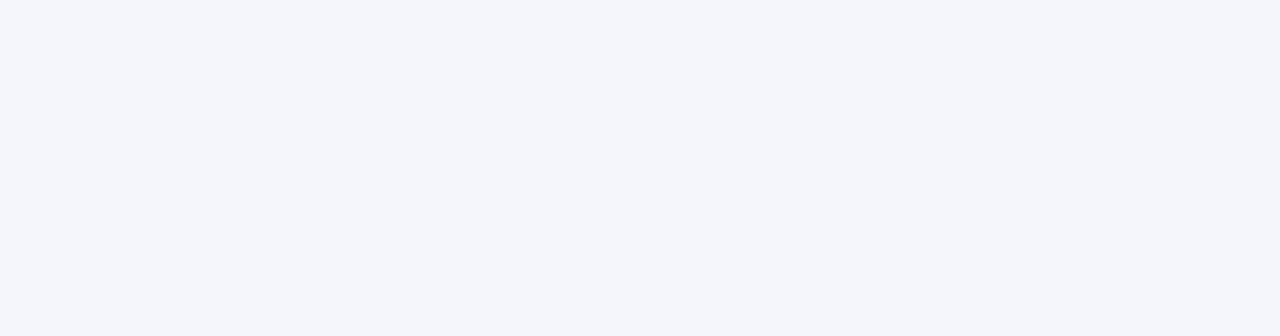
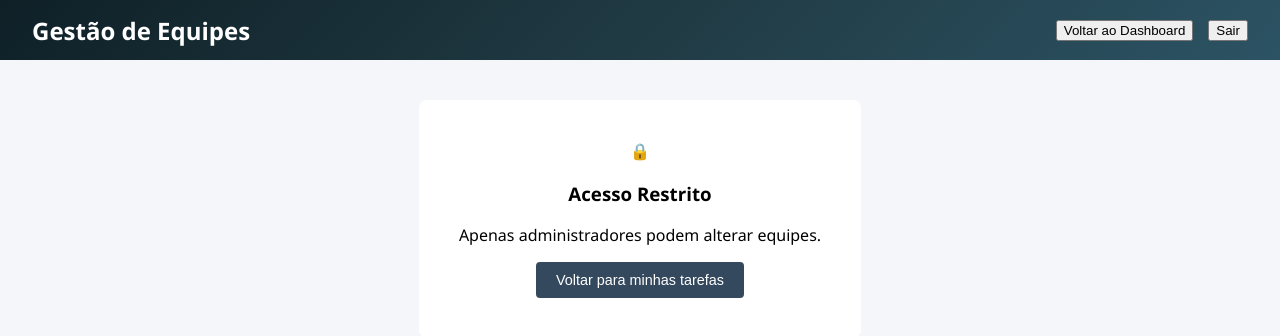
Before and after one commit to Albergaria-Joao/Projeto-COM759, a Vue app in the folder frontend/: page /update-equipe in a window 1280 px wide. Shown: the top 336 px of the page. Built offline with nearby package versions, Linux system fonts and the light colour scheme.

Commit message:
CRUD da equipe feito no frontend

```diff
--- /dev/null
+++ b/frontend/src/views/CreateEquipe.vue
@@ -0,0 +1,76 @@
+<template>
+  <div class="container">
+    <h2>Criar Equipe</h2>
+
+    <form @submit.prevent="createEquipe">
+      <div class="field">
+        <label>Nome:</label>
+        <input type="text" v-model="nome" required />
+      </div>
+
+      <div class="field">
+        <label>Descrição:</label>
+        <input type="text" v-model="descricao" required />
+      </div>
+
+      <button type="submit">Enviar</button>
+    </form>
+  </div>
+</template>
+
+<script>
+import api from '@/api'
+
+export default {
+  name: 'CreateEquipe',
+
+  data () {
+    return {
+      nome: '',
+      descricao: ''
+    }
+  },
+
+  methods: {
+    async createEquipe () {
+      try {
+        const response = await api.post('/create-equipe', {
+          nome: this.nome,
+          descricao: this.descricao
+        })
+
+        alert(response.data.mensagem)
+        this.$router.push('/equipes')
+      } catch (err) {
+        console.error(err)
+        alert('Erro ao criar equipe.')
+      }
+    }
+  }
+}
+</script>
+
+<style scoped>
+.container {
+  max-width: 500px;
+  margin: auto;
+  padding: 20px;
+}
+
+.field {
+  margin-bottom: 12px;
+  display: flex;
+  flex-direction: column;
+}
+
+input {
+  padding: 8px;
+  font-size: 16px;
+}
+
+button {
+  padding: 10px 15px;
+  font-size: 16px;
+  cursor: pointer;
+}
+</style>
--- a/frontend/src/views/Dashboard.vue
+++ b/frontend/src/views/Dashboard.vue
@@ -193,8 +193,7 @@ export default {
     async fetchAll () {
       try {
         // Envia params vazio para garantir header correto no backend
-        const params = new URLSearchParams()
-        const res = await api.post('/get-tarefas', params)
+        const res = await api.post('/get-tarefas', {})
 
         // O Axios geralmente converte o JSON automaticamente
         this.tarefas = res.data
@@ -242,7 +241,9 @@ export default {
         console.error(err)
       } finally {
         // Limpa o usuário simulado e redireciona
-        localStorage.removeItem('usuario_app')
+        localStorage.removeItem('nome')
+        localStorage.removeItem('auth')
+        localStorage.removeItem('username')
         this.$router.push('/login')
       }
     }
--- a/frontend/src/views/Equipes.vue
+++ b/frontend/src/views/Equipes.vue
@@ -24,6 +24,7 @@
       <div v-if="user && user.auth === 'admin'" class="card-container">
         <div class="card-header">
           <h3>Equipes Cadastradas</h3>
+          <button @click="goToCreate">Criar Equipe</button>
           <span class="badge">{{ equipes.length }} equipes</span>
         </div>
 
@@ -42,6 +43,18 @@
               <tr v-for="e in equipes" :key="e._id.$oid">
                 <td class="team-name">{{ e.nome }}</td>
                 <td class="team-desc">{{ e.descricao }}</td>
+                <!-- BOTÕES -->
+                <td class="actions-cell">
+                  <button class="btn-edit"
+                          @click="editarEquipe(e._id.$oid)">
+                    ✏️ Editar
+                  </button>
+
+                  <button class="btn-delete"
+                          @click="deletarEquipe(e._id.$oid)">
+                    🗑️ Excluir
+                  </button>
+                </td>
               </tr>
             </tbody>
           </table>
@@ -114,10 +127,44 @@ export default {
       } catch (err) {
         console.error(err)
       } finally {
-        localStorage.removeItem('usuario_app')
+        localStorage.removeItem('nome')
+        localStorage.removeItem('auth')
+        localStorage.removeItem('username')
         this.$router.push('/login')
       }
+    },
+
+    editarEquipe (id) {
+      this.$router.push(`/update-equipe?id=${id}`)
+    },
+
+    goToCreate () {
+      this.$router.push("/create-equipe");
+    },
+
+    async deletarEquipe(id) {
+      if (!confirm("Tem certeza que deseja excluir esta equipe?")) {
+        return
+      }
+
+      try {
+        const payload = new URLSearchParams()
+        payload.append("id", id)
+
+        const res = await api.post(`/delete-equipe/${id}`, {})
+
+        alert(res.data.mensagem || "Equipe removida!")
+
+        // Atualiza tabela
+        this.fetchEquipes()
+
+      } catch (err) {
+        console.error("Erro ao excluir equipe:", err)
+        alert("Erro ao excluir.")
+      }
     }
+
+
   }
 }
 </script>
--- a/frontend/src/views/Membros.vue
+++ b/frontend/src/views/Membros.vue
@@ -125,7 +125,9 @@ export default {
       } catch (err) {
         console.error(err);
       } finally {
-        localStorage.removeItem('usuario_app');
+        localStorage.removeItem('nome')
+        localStorage.removeItem('auth')
+        localStorage.removeItem('username')
         this.$router.push('/login');
       }
     },
--- /dev/null
+++ b/frontend/src/views/UpdateEquipe.vue
@@ -0,0 +1,246 @@
+<template>
+  <div class="page-container">
+
+    <!-- NAVBAR -->
+    <header class="navbar">
+      <div class="brand">
+        <h2>Gestão de Equipes</h2>
+      </div>
+
+      <div class="user-controls">
+        <div v-if="user" class="user-info">
+          <span class="user-name">{{ user.nome }}</span>
+          <span class="user-role">{{ user.auth }}</span>
+        </div>
+
+        <button @click="$router.push('/dashboard')" class="btn-nav">
+          Voltar ao Dashboard
+        </button>
+        <button @click="logout" class="btn-logout">
+          Sair
+        </button>
+      </div>
+    </header>
+
+    <!-- CONTEÚDO -->
+    <main class="content-area">
+
+      <!-- FORM UPDATE -->
+      <div v-if="user && user.auth === 'admin'" class="form-card">
+        <h3>Alterar Equipe</h3>
+
+        <form @submit.prevent="updateEquipe">
+
+          <label>Nome</label>
+          <input type="text" v-model="form.nome" required />
+
+          <label>Descrição</label>
+          <input type="text" v-model="form.descricao" required />
+
+          <button type="submit" class="btn-save">
+            Salvar Alterações
+          </button>
+        </form>
+
+      </div>
+
+      <!-- SEM PERMISSÃO -->
+      <div v-else class="access-denied-card">
+        <div class="icon-lock">🔒</div>
+        <h3>Acesso Restrito</h3>
+        <p>Apenas administradores podem alterar equipes.</p>
+        <button @click="$router.push('/dashboard')" class="btn-back">
+          Voltar para minhas tarefas
+        </button>
+      </div>
+
+    </main>
+  </div>
+</template>
+
+<script>
+import api from '@/api'
+
+export default {
+  name: 'UpdateEquipeView',
+
+  data () {
+    return {
+      user: null,
+      id: null,
+
+      form: {
+        nome: '',
+        descricao: ''
+      }
+    }
+  },
+
+  async created () {
+    this.fetchUser()
+
+    // ID vindo de ?id=xxxx
+    this.id = this.$route.query.id
+
+    if (!this.id) {
+      console.error('ID não informado na URL.')
+      return
+    }
+
+    if (this.user && this.user.auth === 'admin') {
+      await this.fetchEquipe()
+    }
+  },
+
+  methods: {
+
+    fetchUser () {
+      this.user = {
+        nome: localStorage.getItem('nome'),
+        auth: localStorage.getItem('auth'),
+        username: localStorage.getItem('username')
+      }
+    },
+
+    // Busca dados da equipe para preencher o form
+    async fetchEquipe () {
+      try {
+        const res = await api.post(`/get-equipes/${this.id}`)
+        this.form.nome = res.data.nome
+        this.form.descricao = res.data.descricao
+      } catch (err) {
+        console.error('Erro ao carregar equipe:', err)
+      }
+    },
+
+    // Envia update para o backend
+    async updateEquipe () {
+      try {
+        const payload = {
+          id: this.id,
+          nome: this.form.nome,
+          descricao: this.form.descricao
+        }
+
+        const res = await api.post('/update-equipe', payload)
+
+        alert(res.data.mensagem || 'Equipe atualizada!')
+
+        this.$router.push('/equipes')
+      } catch (err) {
+        console.error('Erro ao atualizar:', err)
+        alert('Não foi possível atualizar a equipe.')
+      }
+    },
+
+    async logout () {
+      try {
+        const params = new URLSearchParams()
+        await api.post('/logout', params)
+      } catch (err) {
+        console.error(err)
+      } finally {
+        localStorage.removeItem('usuario_app')
+        this.$router.push('/login')
+      }
+    }
+  }
+}
+</script>
+
+<style scoped>
+/* Reuso total do estilo do seu layout */
+.page-container {
+  display: flex;
+  flex-direction: column;
+  height: 100vh;
+  background-color: #f4f6f9;
+  font-family: 'Segoe UI', Tahoma, Geneva, Verdana, sans-serif;
+}
+
+.navbar {
+  display: flex;
+  justify-content: space-between;
+  align-items: center;
+  padding: 0 2rem;
+  height: 60px;
+  background: linear-gradient(135deg, #0f2027, #203a43, #2c5364);
+  color: white;
+}
+
+.user-controls {
+  display: flex;
+  align-items: center;
+  gap: 15px;
+}
+
+.content-area {
+  padding: 40px;
+  display: flex;
+  justify-content: center;
+}
+
+/* Card do formulário */
+.form-card {
+  background: white;
+  padding: 30px;
+  border-radius: 8px;
+  max-width: 450px;
+  width: 100%;
+  box-shadow: 0 4px 15px rgba(0,0,0,0.05);
+}
+
+.form-card h3 {
+  margin-bottom: 20px;
+}
+
+label {
+  display: block;
+  margin-top: 15px;
+  margin-bottom: 5px;
+  color: #34495e;
+  font-weight: 600;
+}
+
+input {
+  width: 100%;
+  padding: 10px;
+  border: 1px solid #dcdde1;
+  border-radius: 4px;
+  margin-bottom: 10px;
+}
+
+.btn-save {
+  width: 100%;
+  margin-top: 15px;
+  padding: 10px;
+  background: #2980b9;
+  border: none;
+  color: white;
+  border-radius: 4px;
+  cursor: pointer;
+  font-size: 1rem;
+}
+
+.btn-save:hover {
+  background: #3498db;
+}
+
+.access-denied-card {
+  background: white;
+  padding: 40px;
+  border-radius: 8px;
+  text-align: center;
+  max-width: 400px;
+}
+
+.btn-back {
+  background-color: #34495e;
+  color: white;
+  border: none;
+  padding: 10px 20px;
+  border-radius: 4px;
+  cursor: pointer;
+  font-size: 0.9rem;
+}
+</style>
```
Also changed, not shown: frontend/src/router/index.js (+5 -2 lines), 2 other files (tests, documents, lock files or other folders).
